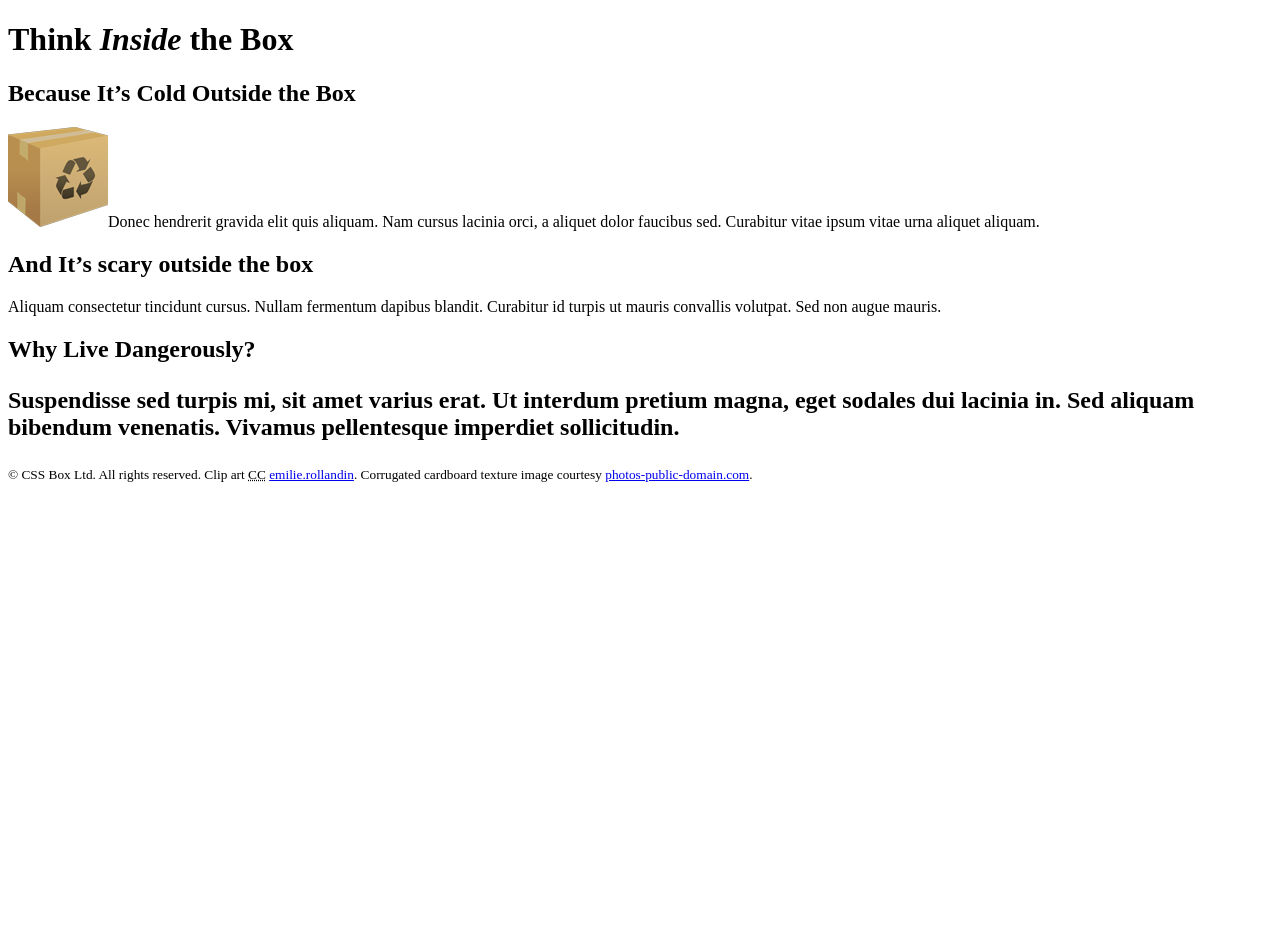
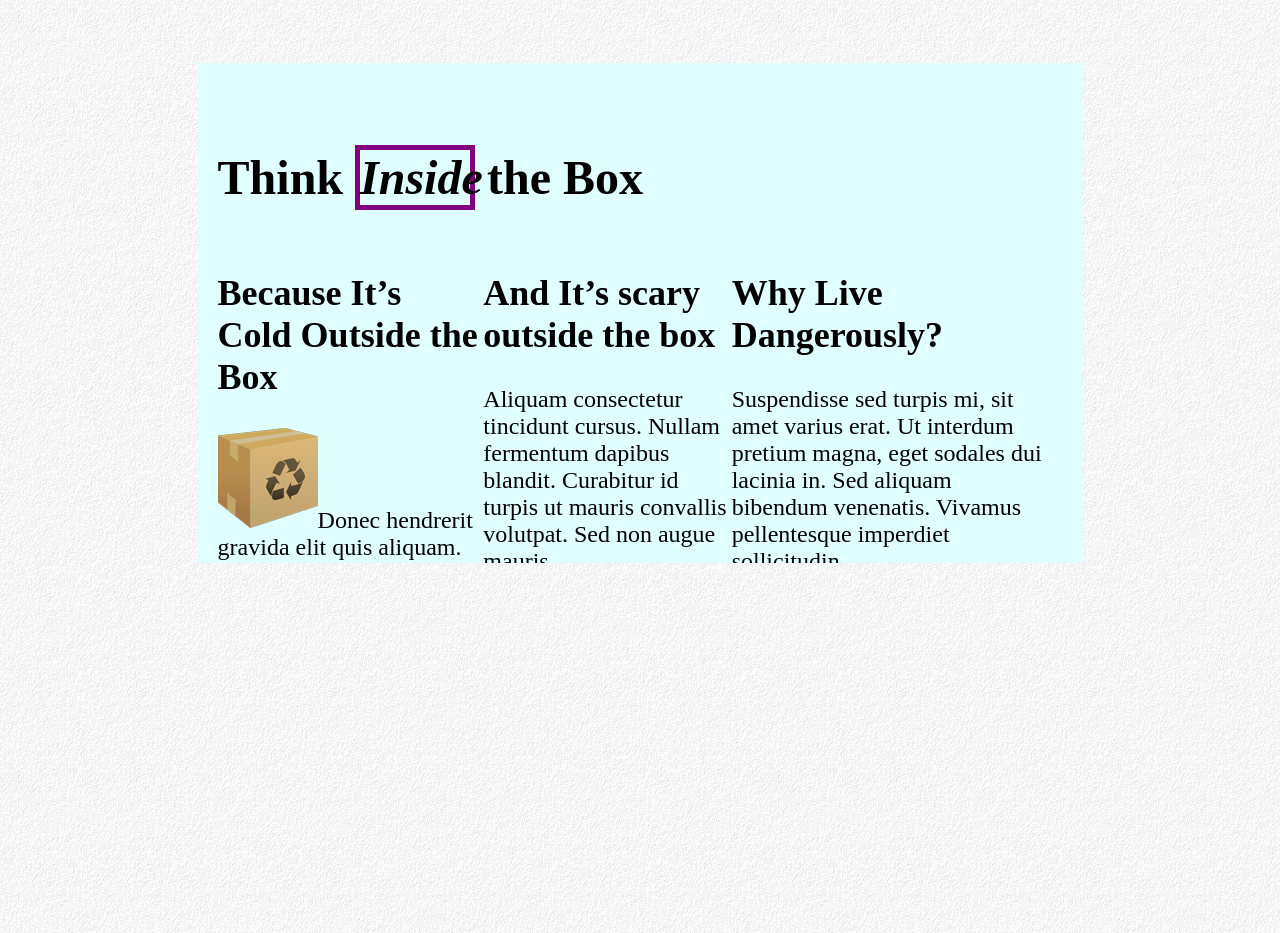
Before and after one commit to lochleaf/comp1002_lessons, a PHP site: page / in a window 1280 px wide. Shown: the top 933 px of the page. Run offline with PHP 8.4, Linux system fonts and the light colour scheme.

Commit message:
done-lesson10

```diff
--- a/lesson-10/box-model/css/styles.css
+++ b/lesson-10/box-model/css/styles.css
@@ -1,5 +1,13 @@
+@charset "utf-8";
+/*Border box default u use this than border-contain btter practice*/
+html{
+  box-sizing: border-box;
+}
+*{
+  box-sizing: inherit;
+}
+/* STEP 3: Set character encoding (must be first line of file) */
 
-/* STEP 3: Set character encoding (must be first line of file) */
 /* STEP 4a: Set the border properties on the DIV#container - border-width, border-style, border-color */
 div#container {
 
@@ -10,21 +18,44 @@ div#container {
 
 /* STEP 5a: Set padding values on the DIV#container element - set individual padding values, then use shorthand with the clock rule again (TRBL) */
 div#container {
-
+  padding: 50px 40px 30px 20px;
   margin: 5% auto;
+  background-color: lightcyan;
+  /*background-image: url("../images/stucco.jpg");
+  background-repeat: no-repeat;*/
+  /*background-position: 100px 200px;
+  background-position: 70% center;
+  background-size: cover;*/
+  /*background-size: contain;*/
 
 }
 /* STEP 5b: Apply a background-image to the same element (controlling background-repeat, background-position, and background-size) */
 
 /* STEP 5c: Instead, apply the same background-image to the BODY, and apply a background-color to the DIV#container */
 body {
-
+background-image: url("../images/stucco.jpg");
+  background-repeat: repeat;
+  /*background-position: 100px 200px;*/
+  /* background-size: contain; */
   font-size: 150%;
 }
 
 /* STEP 6a: Control the width of the DIV#container with a fixed unit (px) */
 div#container {
 
+/*border-width: 10px;
+border-color: violet;
+border-style: dashed;
+border: 10px dashed violet; simple way and faster to do it*/
+/*border-top-color: pink;*/
+/*border-top-width: 20px;*/
+/*border-style: ridge;*/
+/*border-width: 10px 20px 30px 40px;*/
+/*border-width: 20px 40px;
+border-width: 20px 50px 40px;*/
+  width: 70% ;
+  height: 500px;
+  overflow: scroll;
 }
 /* STEP 6b: Change the width to a relative unit of measure (%) */
 
@@ -36,24 +67,32 @@ div#container {
 
 /* STEP 8a: Change the display property of the H1 EM element to block, then to inline-block (default for EM is inline) */
 h1 em {
+  display: inline-block;
+  width: 120px;
+  border: 5px solid purple;
+}
 
-}
 /* STEP 8b: Manipulate the visibility of the H1 EM element (visibility and display are different) */
 
 /* STEP 10: Comment out the width and display settings below for the MAIN SECTION elements, and use Flexbox, instead - set display to 'flex' on the MAIN element (the container of the SECTION elements) - learn more at https://css-tricks.com/snippets/css/a-guide-to-flexbox/ */
 main {
-
+  display: flex;
 }
 
 /* STEP 8c: Set the width of the 3 MAIN SECTION elements to 30% and arrange them with the display property using inline-block to arrange them side-by-side */
 
 main section {
-  border: 5px solid blue;
+  /* border: 5px solid blue; */
 
 }
 
 main section:nth-of-type(2) {
-  border-color: red;
+  /* border-color: red; */
+  /* clear: right; */
 }
 
 /* STEP 9: float the SECTION P IMG element to the left, then right */
+
+section img{
+  float: none;
+}
--- a/lesson-10/box-model/index.html
+++ b/lesson-10/box-model/index.html
@@ -5,6 +5,7 @@
 		<meta charset="utf-8" />
 		<!-- STEP 1: Validate the HTML and https://validator.w3.org/ -->
 		<!-- STEP 2: Link to the external CSS -->
+		<link href="css/styles.css" rel="stylesheet" />
 
 	</head>
 	<body>
@@ -22,7 +23,7 @@
 					<p>Aliquam consectetur tincidunt cursus. Nullam fermentum dapibus blandit. Curabitur id turpis ut mauris convallis volutpat. Sed non augue mauris.</p>
 				</section>
 				<section>
-					<h2>Why Live Dangerously?
+					<h2>Why Live Dangerously?</h2>
 					<p>Suspendisse sed turpis mi, sit amet varius erat. Ut interdum pretium magna, eget sodales dui lacinia in. Sed aliquam bibendum venenatis. Vivamus pellentesque imperdiet sollicitudin.</p>
 				</section>
 			</main>
```
Also changed, not shown: lesson-10/positioning/css/styles.css (+14 -3 lines).
